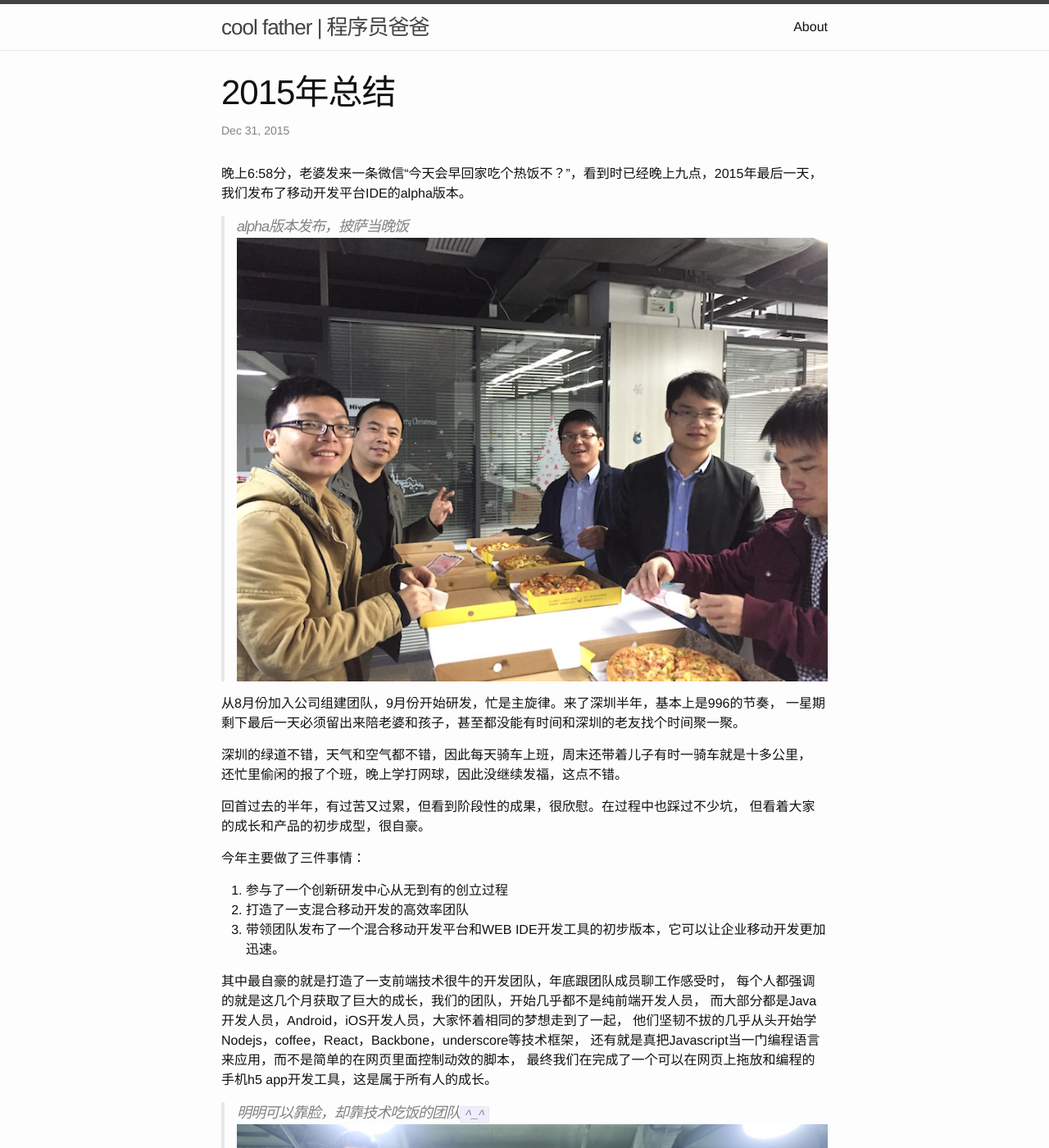
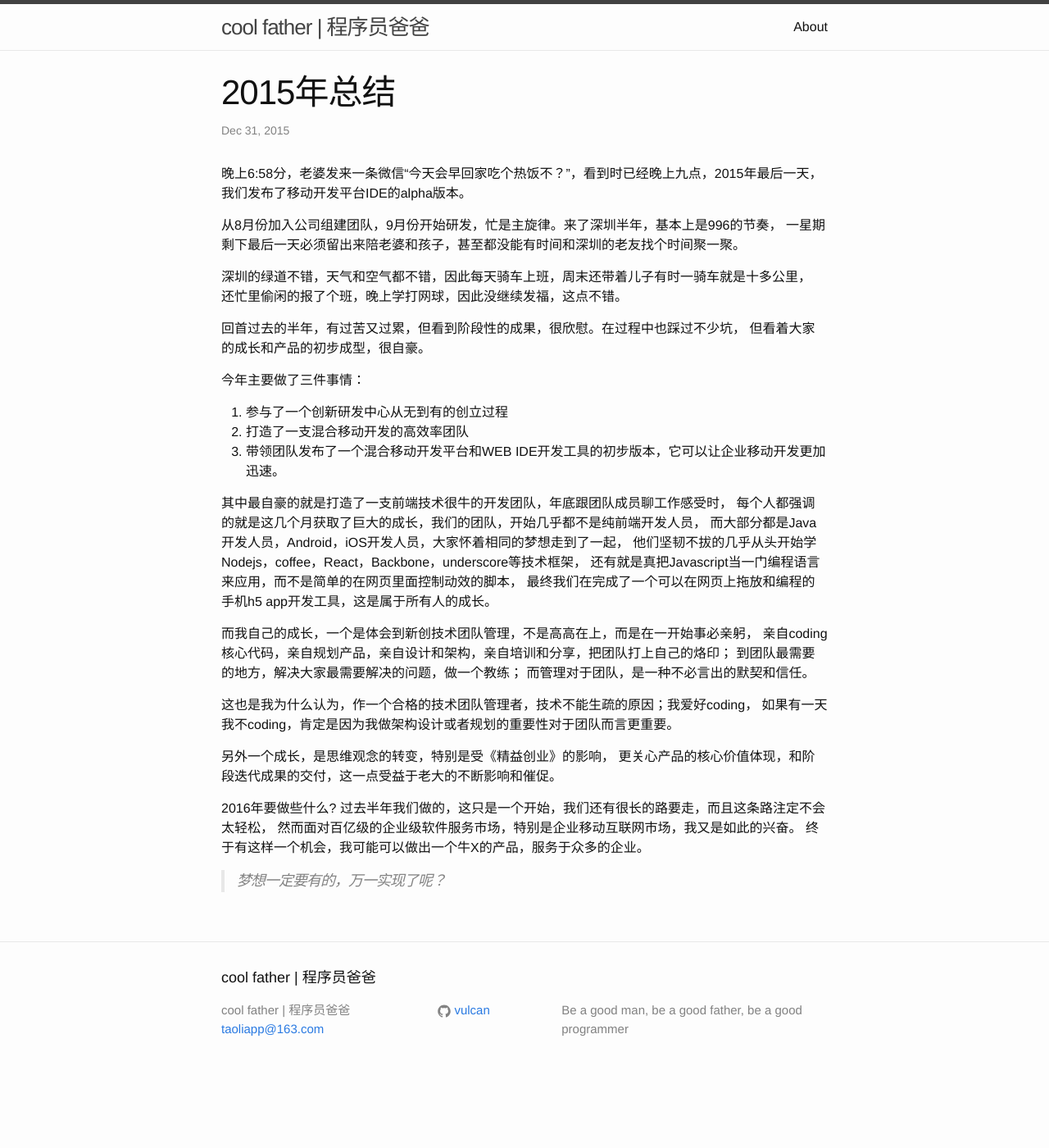
Before and after one commit to vulcan/vulcan.github.io, a Jekyll site: the page built from _posts/2015-12-31-2015-conclusion.md, in a window 1280 px wide and 1400 px high. Shown: the whole window at 82% size. Built offline with Jekyll 4.4.1, drawn with Linux system fonts in a browser that asks for light colours.

Commit message:
delete images

```diff
--- a/_posts/2015-12-31-2015-conclusion.md
+++ b/_posts/2015-12-31-2015-conclusion.md
@@ -6,9 +6,6 @@ categories: work
 ---
 晚上6:58分，老婆发来一条微信“今天会早回家吃个热饭不？”，看到时已经晚上九点，2015年最后一天，
 我们发布了移动开发平台IDE的alpha版本。
-
->alpha版本发布，披萨当晚饭
->![alpha版本发布，披萨当晚饭](https://raw.githubusercontent.com/vulcan/vulcan.github.io/master/images/pizza.jpg)
 
 从8月份加入公司组建团队，9月份开始研发，忙是主旋律。来了深圳半年，基本上是996的节奏，
 一星期剩下最后一天必须留出来陪老婆和孩子，甚至都没能有时间和深圳的老友找个时间聚一聚。
@@ -33,10 +30,6 @@ categories: work
 还有就是真把Javascript当一门编程语言来应用，而不是简单的在网页里面控制动效的脚本，
 最终我们在完成了一个可以在网页上拖放和编程的手机h5 app开发工具，这是属于所有人的成长。
 
->明明可以靠脸，却靠技术吃饭的团队`^_^`
->![明明可以靠脸，却靠技术吃饭的团队](https://raw.githubusercontent.com/vulcan/vulcan.github.io/master/images/team.jpg)
->![明明可以靠脸，却靠技术吃饭的团队](https://raw.githubusercontent.com/vulcan/vulcan.github.io/master/images/team1.jpg)
-
 而我自己的成长，一个是体会到新创技术团队管理，不是高高在上，而是在一开始事必亲躬，
 亲自coding核心代码，亲自规划产品，亲自设计和架构，亲自培训和分享，把团队打上自己的烙印；
 到团队最需要的地方，解决大家最需要解决的问题，做一个教练；
```
